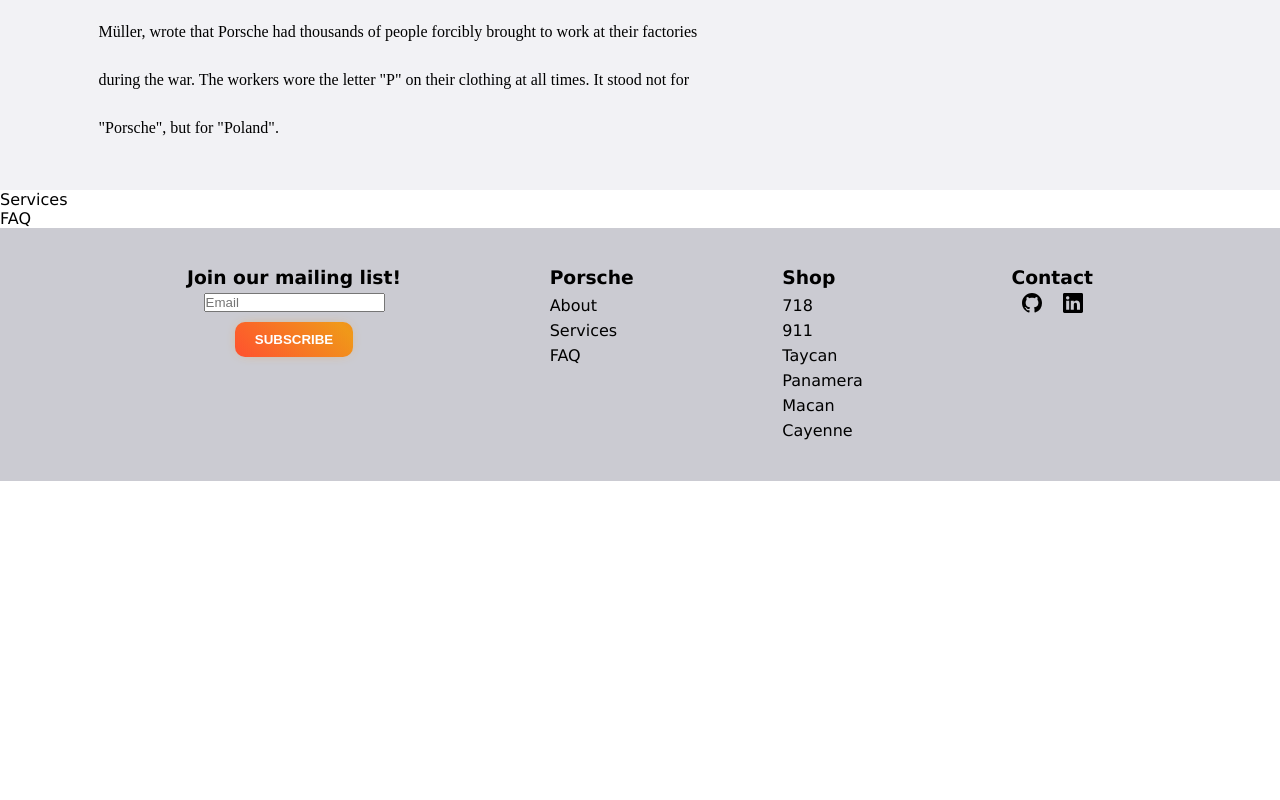
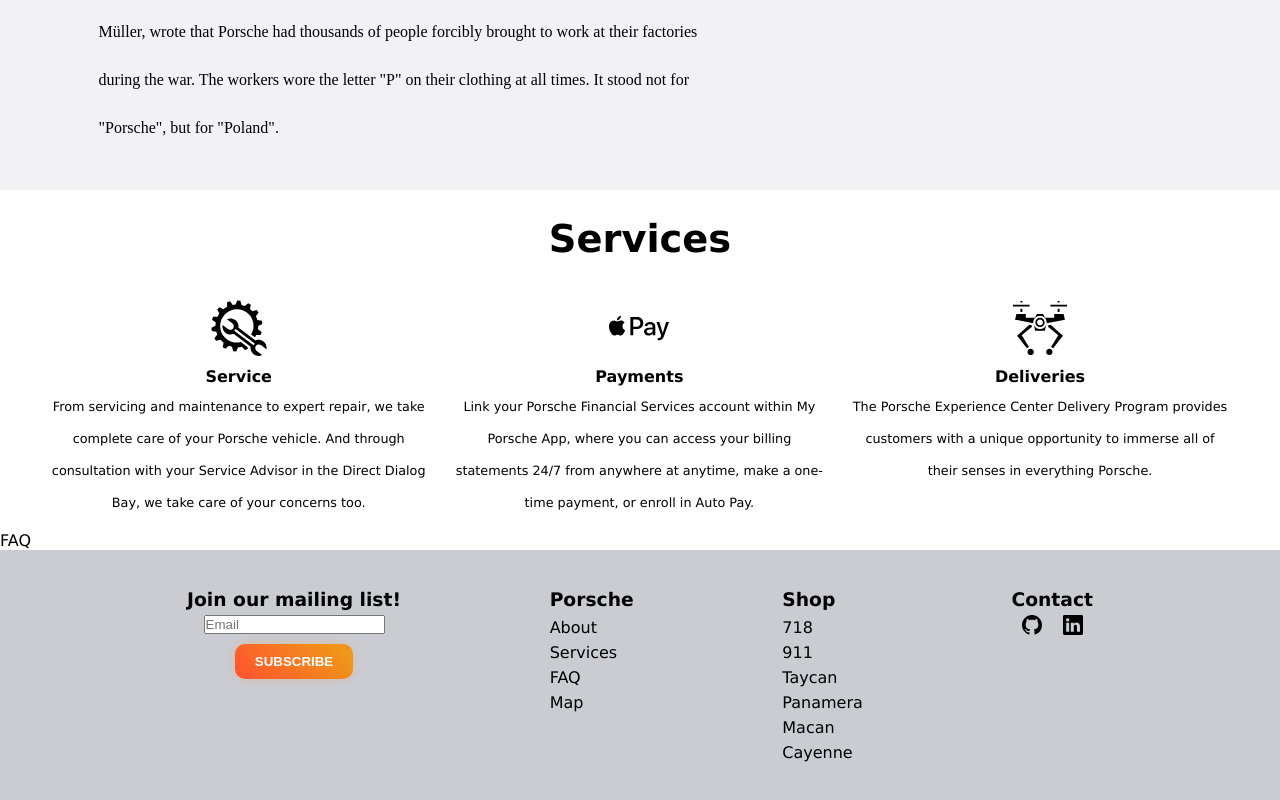
Before and after one commit to devingdaniels/Shopping_Cart, a React (Create React App) app: page /about in a window 1280 px wide. Shown: the part 628-1428 px from the top of the page. Before the commit the page ends 1109 px from the top, so only its background shows below. Built offline with nearby package versions, Linux system fonts and the light colour scheme.

Commit message:
Added Service.js component to AboutPage.js

```diff
--- a/src/App.css
+++ b/src/App.css
@@ -204,6 +204,27 @@
   text-align: center;
 }
 
+.service-wrapper {
+  display: flex;
+
+  padding: 0 3%;
+}
+
+.service-wrapper h4 {
+  margin: 5px 0 5px 0;
+}
+
+.service-wrapper p {
+  font-size: 0.8rem;
+  line-height: 2rem;
+}
+
+.service-item {
+  text-align: center;
+  max-width: 33.3%;
+  padding: 1%;
+}
+
 /* ------------ SHOP PAGE LAYOUT ------------ */
 
 .shop-grid-layout {
--- a/src/components/Footer.js
+++ b/src/components/Footer.js
@@ -17,6 +17,7 @@
           <Link to='/about'>About</Link>
           <Link to='/about'>Services</Link>
           <Link to='/about'>FAQ</Link>
+          <Link to='/about'>Map</Link>
         </div>
       </div>
       <div>
--- a/src/components/aboutPage/Services.js
+++ b/src/components/aboutPage/Services.js
@@ -1,8 +1,31 @@
 import React from 'react'
+
+import { GiAutoRepair, GiDeliveryDrone } from 'react-icons/gi'
+import { FaApplePay } from 'react-icons/fa'
+
 
 const Services = () => {
   return (
-    <div>Services</div>
+      <>
+          <h2>Services</h2>
+          <div className='service-wrapper'>
+              <div className='service-item'>
+                  <GiAutoRepair size={ 60 } />
+                  <h4>Service</h4>
+                  <p>From servicing and maintenance to expert repair, we take complete care of your Porsche vehicle. And through consultation with your Service Advisor in the Direct Dialog Bay, we take care of your concerns too. </p>
+              </div>
+              <div className='service-item'>
+                  <FaApplePay size={ 60 }/>
+                  <h4>Payments</h4>
+                  <p>Link your Porsche Financial Services account within My Porsche App, where you can access your billing statements 24/7 from anywhere at anytime, make a one-time payment, or enroll in Auto Pay. </p>
+              </div>
+              <div className='service-item'>
+                  <GiDeliveryDrone size={60} />
+                  <h4>Deliveries</h4>
+                  <p>The Porsche Experience Center Delivery Program provides customers with a unique opportunity to immerse all of their senses in everything Porsche.</p>
+              </div>
+          </div>
+      </>
   )
 }
 
```
